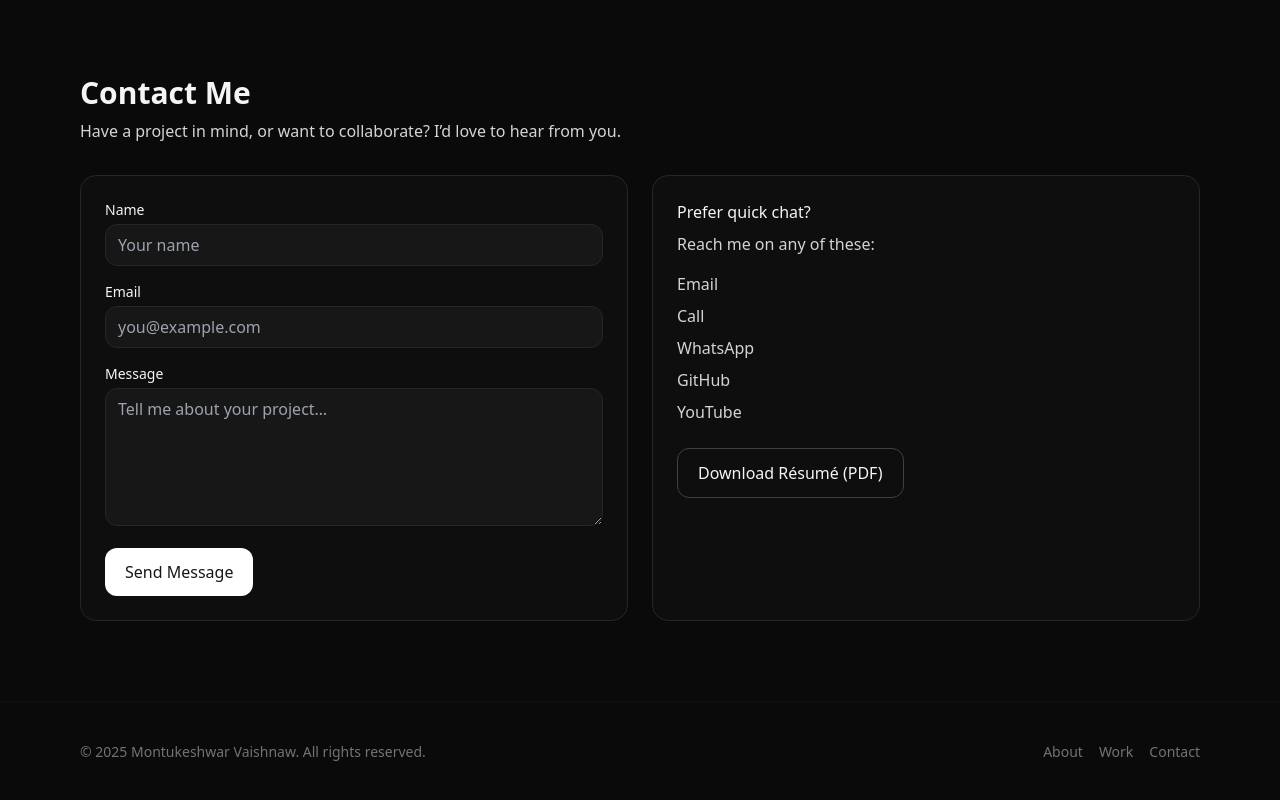
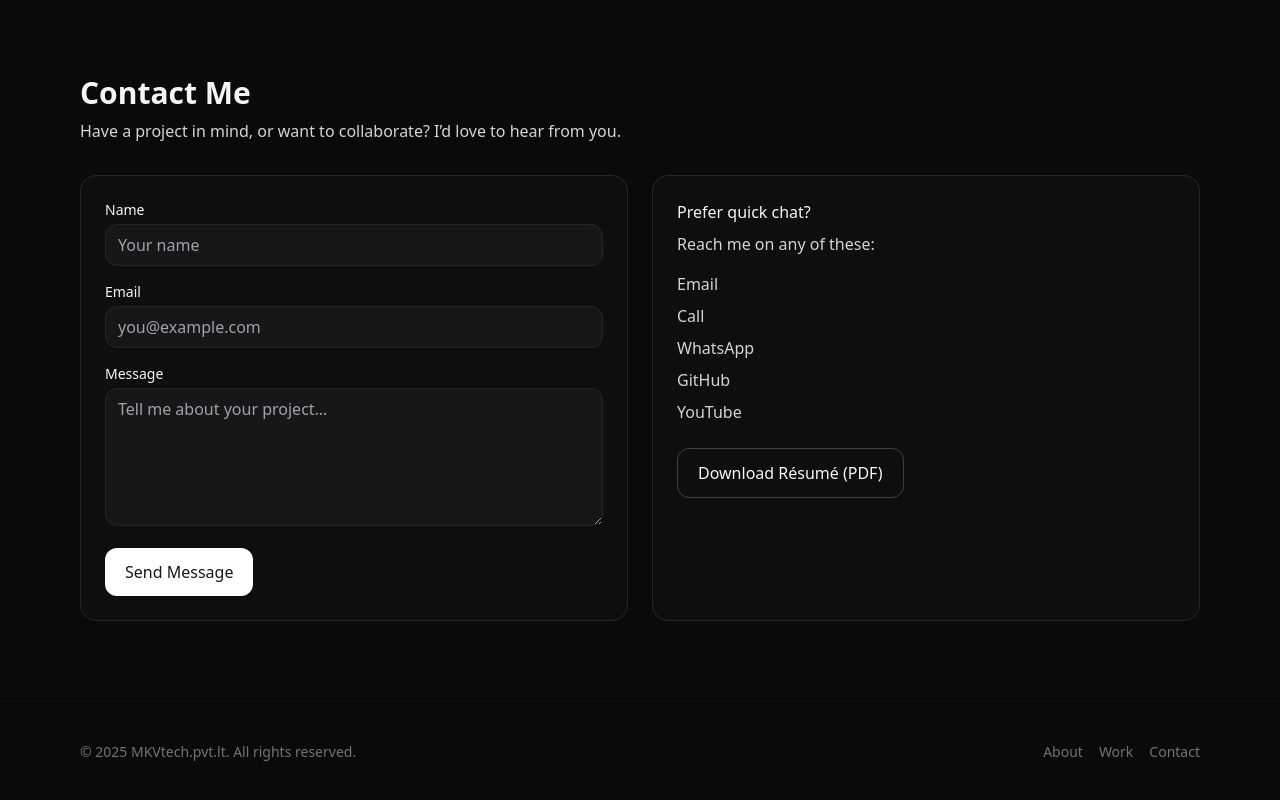
Before and after one commit to Montukv-git/MKVTech, a React (Vite) app: page / in a window 1280 px wide. Shown: the part 3612-4412 px from the top of the page. Built offline with nearby package versions, Linux system fonts and the light colour scheme.

Commit message:
Update footer copyright information

```diff
--- a/src/Portfolio.tsx
+++ b/src/Portfolio.tsx
@@ -503,7 +503,7 @@ export default function Portfolio() {
       {/* Footer */}
       <footer className="border-t border-neutral-900/60 py-10">
         <div className="mx-auto max-w-6xl px-4 text-sm text-neutral-500 flex flex-col sm:flex-row items-center justify-between gap-3">
-          <p>© {new Date().getFullYear()} Montukeshwar Vaishnaw. All rights reserved.</p>
+          <p>© {new Date().getFullYear()} MKVtech.pvt.lt. All rights reserved.</p>
           <div className="flex gap-4">
             <a className="hover:text-neutral-300" href="#about" onClick={(e)=>{e.preventDefault();document.getElementById('about')?.scrollIntoView({behavior:'smooth'})}}>About</a>
             <a className="hover:text-neutral-300" href="#work" onClick={(e)=>{e.preventDefault();document.getElementById('work')?.scrollIntoView({behavior:'smooth'})}}>Work</a>
```
